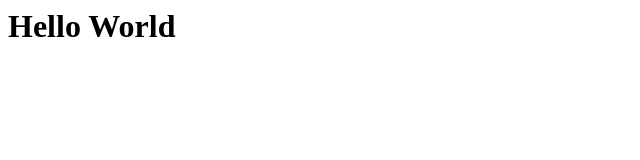
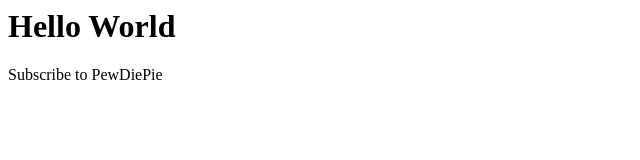
Before and after one commit to 99sumedha/pasan-exe, a plain HTML site: page index.html in a window 1280 px wide. Shown: the whole page, without its empty margins (0-640 px from the left). Drawn offline with Linux system fonts and the light colour scheme.

Commit message:
Add paragraph to index.html

```diff
--- a/index.html
+++ b/index.html
@@ -5,5 +5,7 @@
 
     <body>
         <h1>Hello World</h1>
+
+        <p> Subscribe to PewDiePie </p>
     </body>
 </html>
```
